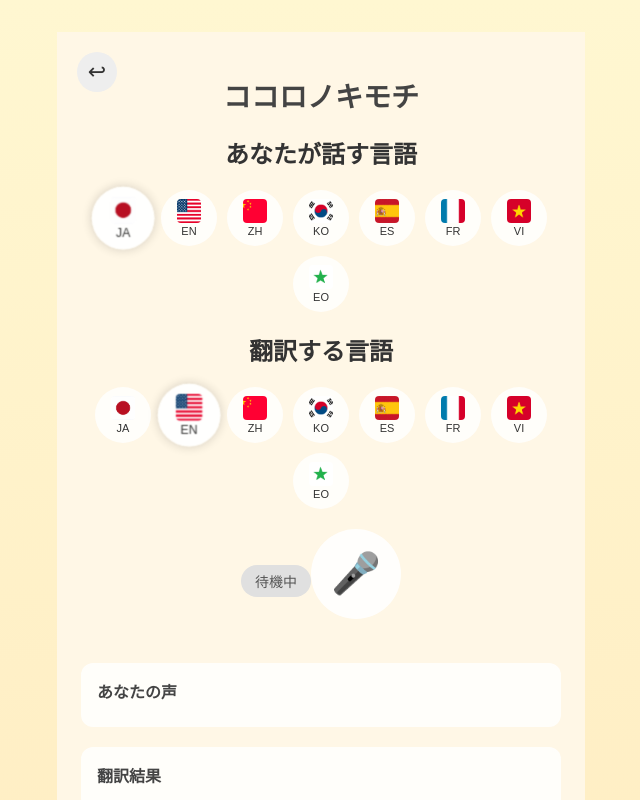
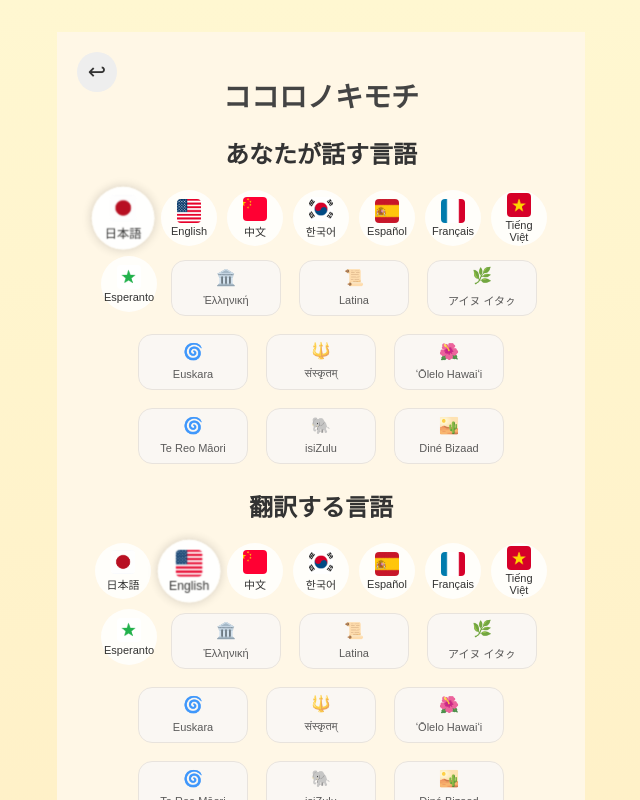
Before and after one commit to Aisekai2025/kokoro-voice-app, a React (Vite) app: page / in a window 1280 px wide. Both pictures are taken after a click on the button "🎤 はじめる". Shown: the top 800 px of the page, without its empty margins (319-959 px from the left). Built offline with nearby package versions, Linux system fonts and the light colour scheme.

Commit message:
UI update:square buttons refined

```diff
--- a/src/App.css
+++ b/src/App.css
@@ -137,3 +137,38 @@
   opacity: 0;
   animation: fadeInUp 0.9s cubic-bezier(0.16, 1, 0.3, 1) forwards;
 }
+
+.lang-square {
+  background-color: #faf7f3;
+  color: #333;
+  padding: 6px 10px;      /* ← 10px 16px → 6px 10px に縮小 */
+  border-radius: 14px;
+  border: 1px solid #e8e3dd;
+  font-size: 14px;        /* ← 15px → 14px に調整 */
+  cursor: pointer;
+  margin: 4px;            /* ← 6px → 4px に縮小 */
+  transition: all 0.2s ease;
+  display: inline-flex;
+  align-items: center;
+  gap: 6px;               /* ← アイコンとの距離も少し縮める */
+  min-width: 110px;       /* ← 140px → 110px に縮小 */
+  justify-content: center;
+}
+
+.lang-square:hover {
+  background-color: #f3eee9;
+  transform: translateY(-2px);
+  box-shadow: 0 3px 6px rgba(0,0,0,0.08);
+}
+
+.lang-square.active {
+  background-color: #efe9e3;
+  border-color: #d8d2cc;
+  box-shadow: 0 3px 6px rgba(0,0,0,0.1);
+}
+
+.lang-square .icon {
+  font-size: 16px;   /* ← 18px → 14px に縮小 */
+  line-height: 1;
+  opacity: 0.85;      /* 少しだけ柔らかく */
+}
--- a/src/App.tsx
+++ b/src/App.tsx
@@ -10,29 +10,29 @@ import flagKo from "./assets/flags/flag-ko.png";
 import flagEs from "./assets/flags/flag-es.png";
 import flagFr from "./assets/flags/flag-fr.png";
 import flagVi from "./assets/flags/flag-vi.png";
-import flagEo from "./assets/flags/flag-eo.png"; // エスペラント
+import flagEo from "./assets/flags/flag-eo.png";
 
-function App() {
-  // タイトル画面の表示切り替え
-  const [showTitle, setShowTitle] = useState(true);
+// ★ ここが唯一の languages（旗あり＋追加言語アイコン）
+const languages = [
+  { code: "ja", label: "日本語", img: flagJa, tts: "ja-JP" },
+  { code: "en", label: "English", img: flagEn, tts: "en-US" },
+  { code: "zh", label: "中文", img: flagZh, tts: "zh-CN" },
+  { code: "ko", label: "한국어", img: flagKo, tts: "ko-KR" },
+  { code: "es", label: "Español", img: flagEs, tts: "es-ES" },
+  { code: "fr", label: "Français", img: flagFr, tts: "fr-FR" },
+  { code: "vi", label: "Tiếng Việt", img: flagVi, tts: "vi-VN" },
+  { code: "eo", label: "Esperanto", img: flagEo, tts: "eo" },
 
-  // 翻訳画面の状態
-  const [isListening, setIsListening] = useState(false);
-  const [status, setStatus] = useState("待機中");
-  const [userText, setUserText] = useState("");
-  const [responseText, setResponseText] = useState("");
-  const recognitionRef = useRef<any>(null);
-
-  // 言語リスト
-  const languages = [
-    { code: "ja", label: "JA", img: flagJa, tts: "ja-JP" },
-    { code: "en", label: "EN", img: flagEn, tts: "en-US" },
-    { code: "zh", label: "ZH", img: flagZh, tts: "zh-CN" },
-    { code: "ko", label: "KO", img: flagKo, tts: "ko-KR" },
-    { code: "es", label: "ES", img: flagEs, tts: "es-ES" },
-    { code: "fr", label: "FR", img: flagFr, tts: "fr-FR" },
-    { code: "vi", label: "VI", img: flagVi, tts: "vi-VN" },
-    { code: "eo", label: "EO", img: flagEo, tts: "eo" },
+  // 追加言語（旗なし → アイコン）
+  { code: "grc", label: "Ἑλληνική", icon: "🏛️", tts: "en-US" },
+  { code: "lat", label: "Latina", icon: "📜", tts: "en-US" },
+  { code: "ain", label: "アイヌ イタㇰ", icon: "🌿", tts: "ja-JP" },
+  { code: "eu", label: "Euskara", icon: "🌀", tts: "en-US" },
+  { code: "sa", label: "संस्कृतम्", icon: "🔱", tts: "en-US" },
+  { code: "haw", label: "ʻŌlelo Hawaiʻi", icon: "🌺", tts: "en-US" },
+  { code: "mi", label: "Te Reo Māori", icon: "🌀", tts: "en-US" },
+  { code: "zu", label: "isiZulu", icon: "🐘", tts: "en-US" },
+  { code: "nv", label: "Diné Bizaad", icon: "🏜️", tts: "en-US" },
 ];
 
 // Gemini 用の言語名
@@ -45,12 +45,28 @@ function App() {
   fr: "French",
   vi: "Vietnamese",
   eo: "Esperanto",
+
+  grc: "Ancient Greek",
+  lat: "Latin",
+  ain: "Ainu",
+  eu: "Basque",
+  sa: "Sanskrit",
+  haw: "Hawaiian",
+  mi: "Maori",
+  zu: "Zulu",
+  nv: "Navajo",
 };
 
-  // 入力言語（音声認識）
+function App() {
+  const [showTitle, setShowTitle] = useState(true);
+
+  const [isListening, setIsListening] = useState(false);
+  const [status, setStatus] = useState("待機中");
+  const [userText, setUserText] = useState("");
+  const [responseText, setResponseText] = useState("");
+  const recognitionRef = useRef<any>(null);
+
   const [inputLanguage, setInputLanguage] = useState("ja");
-
-  // 翻訳先言語（Gemini + TTS）
   const [targetLanguage, setTargetLanguage] = useState("en");
 
   // 時間帯テーマ
@@ -123,7 +139,7 @@ ${text}
 `;
   };
 
-  // Gemini に問い合わせ
+  // Gemini API
   const generateResponse = async (text: string, targetLang: string) => {
     setStatus("処理中…");
 
@@ -137,8 +153,6 @@ ${text}
       });
 
       const data = await res.json();
-
-      // ★ Vercel API の返し方に合わせる
       const reply = data?.reply || "うまく返答できませんでした。";
 
       setResponseText(reply);
@@ -159,12 +173,12 @@ ${text}
     }
   };
 
-  // ★ タイトル画面の表示
+  // タイトル画面
   if (showTitle) {
     return <TitleScreen onStart={() => setShowTitle(false)} />;
   }
 
-  // ★ 時間帯テーマの判定
+  // 時間帯テーマ
   const hour = new Date().getHours();
   let theme = "day";
 
@@ -173,7 +187,7 @@ ${text}
   else if (hour < 17) theme = "day";
   else theme = "evening";
 
-  // ★ 翻訳画面
+  // 翻訳画面
   return (
     <div className={`app-container ${theme} translation-screen`}>
       <button className="back-button" onClick={() => setShowTitle(true)}>
@@ -182,29 +196,47 @@ ${text}
 
       <h1 className="title">ココロノキモチ</h1>
 
+      {/* あなたが話す言語 */}
       <h2>あなたが話す言語</h2>
       <div className="language-selector">
         {languages.map((lang) => (
           <button
             key={lang.code}
-            className={`lang-btn ${inputLanguage === lang.code ? "active" : ""}`}
+            className={
+              lang.img
+                ? `lang-btn ${inputLanguage === lang.code ? "active" : ""}`
+                : `lang-btn lang-square ${inputLanguage === lang.code ? "active" : ""}`
+            }
             onClick={() => setInputLanguage(lang.code)}
           >
+            {lang.img ? (
               <img src={lang.img} alt={lang.label} className="flag-img" />
+            ) : (
+              <span className="icon">{lang.icon}</span>
+            )}
             <span className="code">{lang.label}</span>
           </button>
         ))}
       </div>
 
+      {/* 翻訳する言語 */}
       <h2>翻訳する言語</h2>
       <div className="language-selector">
         {languages.map((lang) => (
           <button
             key={lang.code}
-            className={`lang-btn ${targetLanguage === lang.code ? "active" : ""}`}
+            className={
+              lang.img
+                ? `lang-btn ${targetLanguage === lang.code ? "active" : ""}`
+                : `lang-btn lang-square ${targetLanguage === lang.code ? "active" : ""}`
+            }
             onClick={() => setTargetLanguage(lang.code)}
           >
+            {lang.img ? (
               <img src={lang.img} alt={lang.label} className="flag-img" />
+            ) : (
+              <span className="icon">{lang.icon}</span>
+            )}
             <span className="code">{lang.label}</span>
           </button>
         ))}
```
Also changed, not shown: api/gemini.ts (+20 -18 lines), src/server/index.js (added, +40 -0 lines), 2 other files (tests, documents, lock files or other folders). Lines whose indentation alone changed are shown as unchanged.
